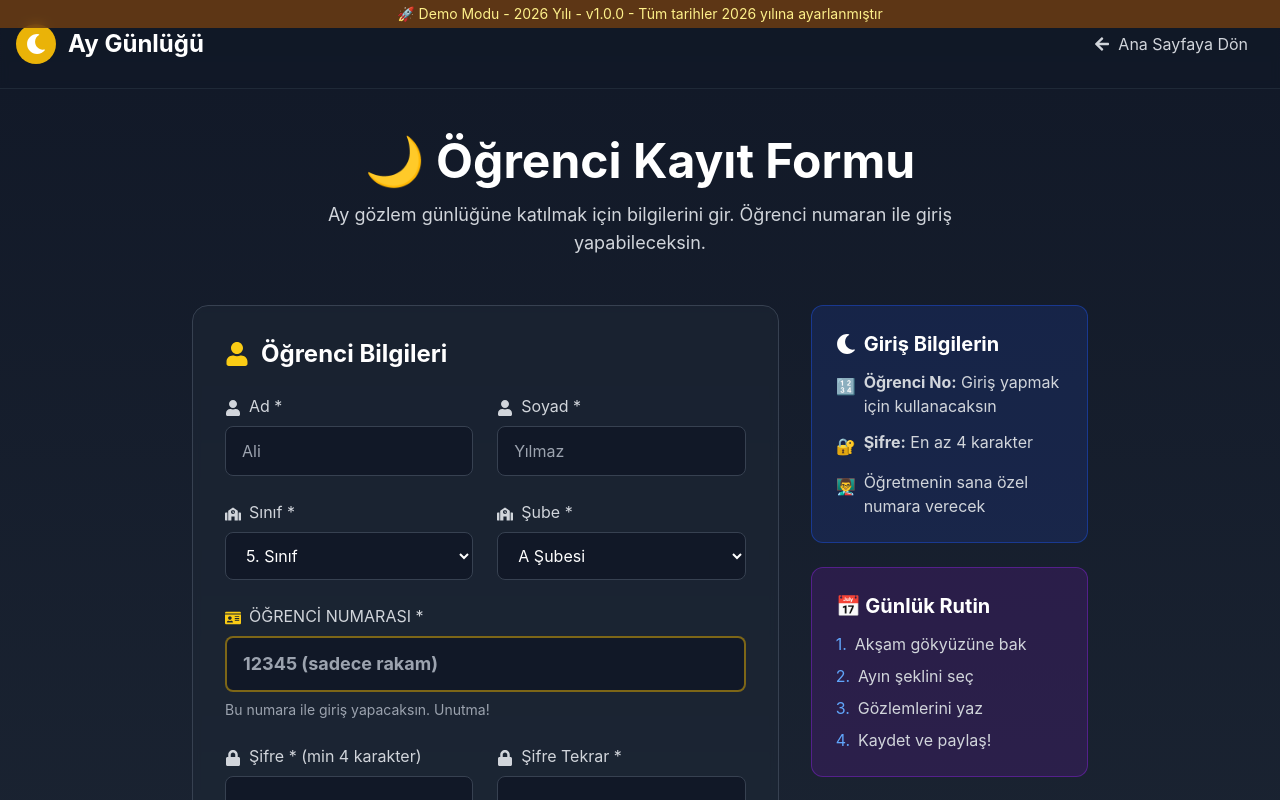
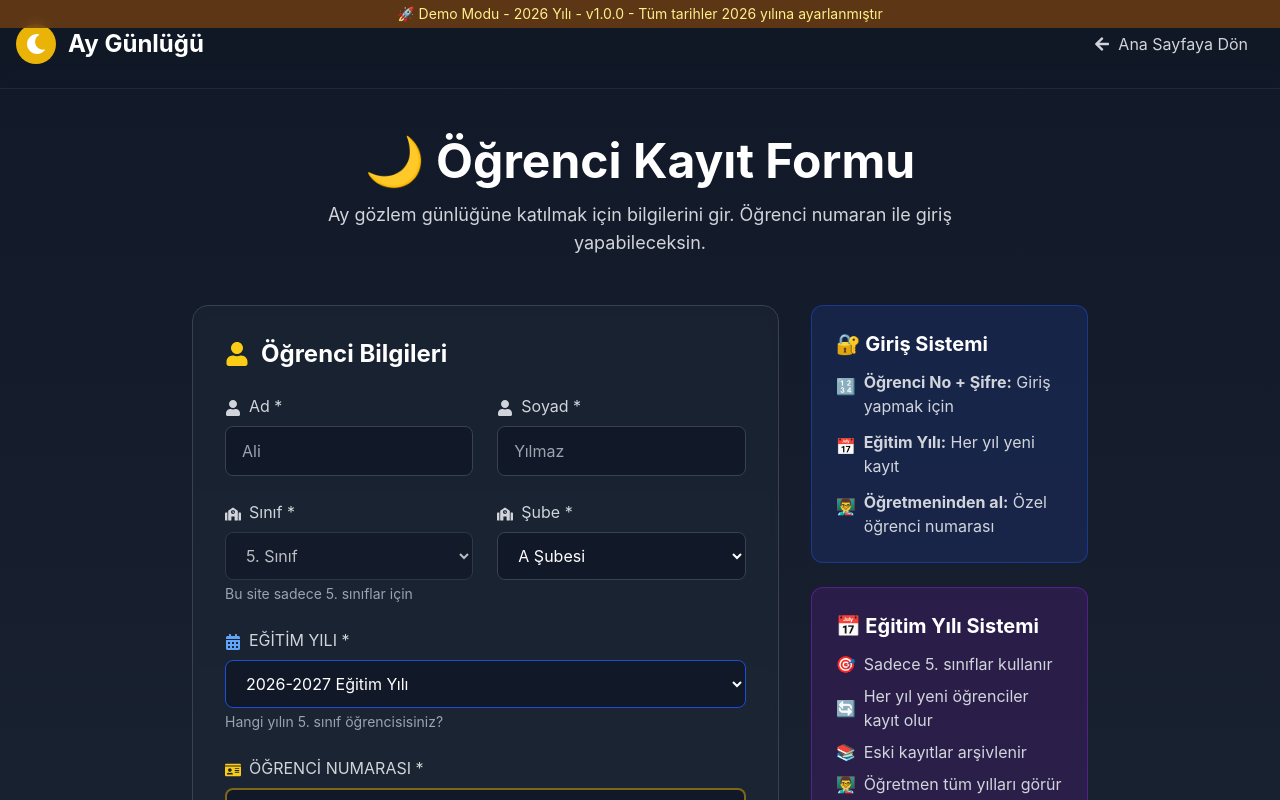
Before and after one commit to yrdgl/subasiooaygunlugum, a React (Create React App) app in the folder frontend/: page /OgrenciKayit in a window 1280 px wide. Shown: the top 800 px of the page. Built offline with nearby package versions, Linux system fonts and the light colour scheme.

Commit message:
Update OgrenciKayit.js

```diff
--- a/frontend/src/pages/OgrenciKayit.js
+++ b/frontend/src/pages/OgrenciKayit.js
@@ -1,7 +1,8 @@
 import React, { useState } from 'react';
 import {
   FaUser, FaLock, FaIdCard,
-  FaSchool, FaMoon, FaArrowLeft
+  FaSchool, FaMoon, FaArrowLeft,
+  FaCalendarAlt // YENİ EKLENDİ
 } from 'react-icons/fa';
 import { Link, useNavigate } from 'react-router-dom';
 
@@ -13,12 +14,14 @@ function OgrenciKayit() {
     sinif: '5',
     sube: 'A',
     ogrenciNo: '',
+    egitimYili: '2026-2027', // YENİ EKLENDİ
     sifre: '',
     sifreTekrar: ''
   });
 
-  const siniflar = ['1', '2', '3', '4', '5', '6', '7', '8'];
-  const subeler = ['A', 'B', 'C', 'D', 'E', 'F'];
+  const siniflar = ['5']; // SADECE 5. SINIF
+  const subeler = ['A', 'B'];
+  const egitimYillari = ['2025-2026', '2026-2027', '2027-2028']; // YENİ EKLENDİ
 
   const handleChange = (e) => {
     const { name, value } = e.target;
@@ -74,6 +77,7 @@ function OgrenciKayit() {
       sinif: '5',
       sube: 'A',
       ogrenciNo: '12345',
+      egitimYili: '2026-2027',
       sifre: '1234',
       sifreTekrar: '1234'
     });
@@ -163,7 +167,7 @@ function OgrenciKayit() {
                     </div>
                   </div>
 
-                  {/* Sınıf/Şube */}
+                  {/* Sınıf/Şube - SADECE 5. SINIF */}
                   <div className="grid md:grid-cols-2 gap-6">
                     <div>
                       <label className="block text-gray-300 mb-2">
@@ -176,6 +180,7 @@ function OgrenciKayit() {
                         onChange={handleChange}
                         className="w-full px-4 py-3 bg-gray-900 border border-gray-700 rounded-lg text-white focus:outline-none focus:border-yellow-500 transition-colors"
                         required
+                        disabled // Sadece 5. sınıf seçilebilir
                       >
                         {siniflar.map(sinif => (
                           <option key={sinif} value={sinif}>
@@ -183,6 +188,9 @@ function OgrenciKayit() {
                           </option>
                         ))}
                       </select>
+                      <p className="text-gray-400 text-sm mt-1">
+                        Bu site sadece 5. sınıflar için
+                      </p>
                     </div>
 
                     <div>
@@ -206,6 +214,30 @@ function OgrenciKayit() {
                     </div>
                   </div>
 
+                  {/* EĞİTİM YILI - YENİ EKLENDİ */}
+                  <div>
+                    <label className="block text-gray-300 mb-2">
+                      <FaCalendarAlt className="inline mr-2 text-blue-400" />
+                      EĞİTİM YILI *
+                    </label>
+                    <select
+                      name="egitimYili"
+                      value={formData.egitimYili}
+                      onChange={handleChange}
+                      className="w-full px-4 py-3 bg-gray-900 border border-blue-700 rounded-lg text-white focus:outline-none focus:border-blue-500 transition-colors"
+                      required
+                    >
+                      {egitimYillari.map(yil => (
+                        <option key={yil} value={yil}>
+                          {yil} Eğitim Yılı
+                        </option>
+                      ))}
+                    </select>
+                    <p className="text-gray-400 text-sm mt-1">
+                      Hangi yılın 5. sınıf öğrencisisiniz?
+                    </p>
+                  </div>
+
                   {/* Öğrenci No */}
                   <div>
                     <label className="block text-gray-300 mb-2">
@@ -224,7 +256,7 @@ function OgrenciKayit() {
                       title="Sadece rakam giriniz"
                     />
                     <p className="text-gray-400 text-sm mt-2">
-                      Bu numara ile giriş yapacaksın. Unutma!
+                      <span className="text-yellow-300">⚠️ Önemli:</span> Bu numara ile giriş yapacaksın. Öğretmeninden al!
                     </p>
                   </div>
 
@@ -304,49 +336,48 @@ function OgrenciKayit() {
 
             {/* Sağ: Bilgilendirme */}
             <div className="space-y-6">
-              {/* Nasıl Çalışır */}
+              {/* Giriş Sistemi Açıklama */}
               <div className="bg-blue-900/30 rounded-xl p-6 border border-blue-700/50">
                 <h3 className="text-xl font-bold text-white mb-3 flex items-center">
-                  <FaMoon className="mr-2" />
-                  Giriş Bilgilerin
+                  🔐 Giriş Sistemi
                 </h3>
                 <ul className="space-y-3">
                   <li className="flex items-start text-gray-300">
                     <span className="text-yellow-400 mr-2 mt-1">🔢</span>
-                    <span><strong>Öğrenci No:</strong> Giriş yapmak için kullanacaksın</span>
+                    <span><strong>Öğrenci No + Şifre:</strong> Giriş yapmak için</span>
                   </li>
                   <li className="flex items-start text-gray-300">
-                    <span className="text-green-400 mr-2 mt-1">🔐</span>
-                    <span><strong>Şifre:</strong> En az 4 karakter</span>
+                    <span className="text-green-400 mr-2 mt-1">📅</span>
+                    <span><strong>Eğitim Yılı:</strong> Her yıl yeni kayıt</span>
                   </li>
                   <li className="flex items-start text-gray-300">
                     <span className="text-purple-400 mr-2 mt-1">👨‍🏫</span>
-                    <span>Öğretmenin sana özel numara verecek</span>
+                    <span><strong>Öğretmeninden al:</strong> Özel öğrenci numarası</span>
                   </li>
                 </ul>
               </div>
 
-              {/* Günlük Rutin */}
+              {/* Eğitim Yılı Açıklama */}
               <div className="bg-purple-900/30 rounded-xl p-6 border border-purple-700/50">
                 <h3 className="text-xl font-bold text-white mb-3">
-                  📅 Günlük Rutin
+                  📅 Eğitim Yılı Sistemi
                 </h3>
                 <div className="space-y-2 text-gray-300">
                   <p className="flex items-center">
-                    <span className="text-blue-400 mr-2">1.</span>
-                    Akşam gökyüzüne bak
+                    <span className="text-blue-400 mr-2">🎯</span>
+                    Sadece 5. sınıflar kullanır
                   </p>
                   <p className="flex items-center">
-                    <span className="text-blue-400 mr-2">2.</span>
-                    Ayın şeklini seç
+                    <span className="text-blue-400 mr-2">🔄</span>
+                    Her yıl yeni öğrenciler kayıt olur
                   </p>
                   <p className="flex items-center">
-                    <span className="text-blue-400 mr-2">3.</span>
-                    Gözlemlerini yaz
+                    <span className="text-blue-400 mr-2">📚</span>
+                    Eski kayıtlar arşivlenir
                   </p>
                   <p className="flex items-center">
-                    <span className="text-blue-400 mr-2">4.</span>
-                    Kaydet ve paylaş!
+                    <span className="text-blue-400 mr-2">👨‍🏫</span>
+                    Öğretmen tüm yılları görür
                   </p>
                 </div>
               </div>
@@ -361,7 +392,7 @@ function OgrenciKayit() {
                 </p>
                 <div className="mt-3 p-3 bg-gray-900/50 rounded-lg">
                   <p className="text-gray-400 text-xs">
-                    Demo kayıt yapınca direkt dashboard'a yönlendirileceksin.
+                    Firebase eklenince: Öğrenci No + Şifre ile giriş
                   </p>
                 </div>
               </div>
@@ -374,10 +405,10 @@ function OgrenciKayit() {
       <footer className="py-8 border-t border-gray-800 mt-12">
         <div className="container mx-auto px-4 text-center">
           <p className="text-gray-400">
-            © {new Date().getFullYear()} Ay Günlüğü - Öğrenci Platformu
+            © {new Date().getFullYear()} Ay Günlüğü - 5. Sınıflar Özel
           </p>
           <p className="text-gray-500 text-sm mt-2">
-            Bu platform öğrencilerin astronomi gözlemlerini kaydetmesi için tasarlanmıştır.
+            Bu platform 5. sınıf öğrencilerinin astronomi gözlemlerini kaydetmesi için tasarlanmıştır.
           </p>
         </div>
       </footer>
```
